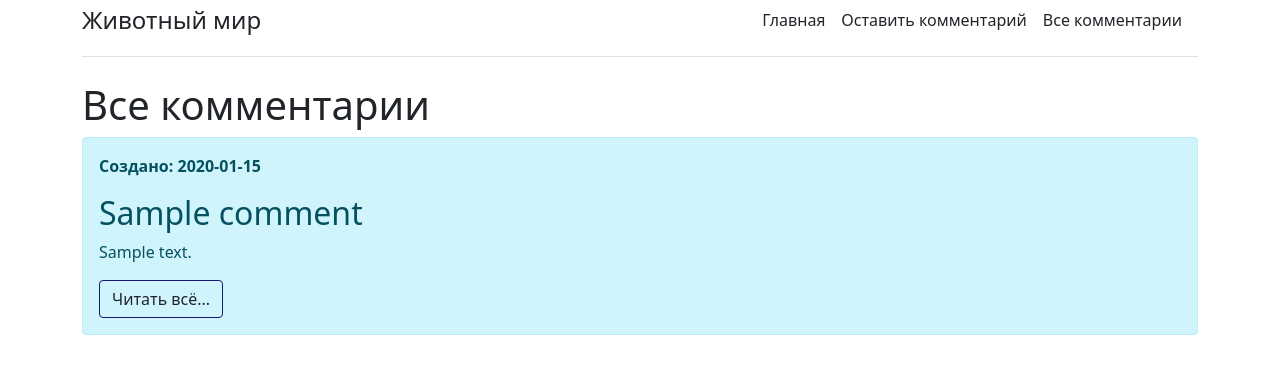
After one commit to OlgaSergeevna22/Flasksite, a Flask app: page /all_comments in a window 1280 px wide. The commit adds this page. Shown: the top 374 px of the page. Run offline with Flask 2, Linux system fonts and the light colour scheme; tables that the repository leaves empty hold one stand-in row (values such as "Sample post").

Commit message:
add_comments

```diff
--- a/app.py
+++ b/app.py
@@ -1,4 +1,4 @@
-from flask import Flask, render_template
+from flask import Flask, render_template, request, redirect
 from flask_sqlalchemy import SQLAlchemy
 from datetime import datetime
 
@@ -7,6 +7,7 @@ app.config['SQLALCHEMY_DATABASE_URI'] = 'sqlite:///animal.db'
 app.config['QLALCHEMY_TRACK_MODIFICATIONS'] = False
 db = SQLAlchemy(app)
 
+
 class Comment(db.Model):
     id = db.Column(db.Integer, primary_key=True)
     title = db.Column(db.String(50), nullable=False)
@@ -14,34 +15,57 @@ class Comment(db.Model):
     date = db.Column(db.DateTime, default=datetime.now)
 
     def __repr__(self):
-        return '<Article %r' % self.id
+        return '<Comment %r' % self.id
 
 
-@app.route('/comment')
-def comment():
-    return render_template('comment.html')
+@app.route('/comment',  methods=['POST', 'GET'])
+def create_comment():
+    if request.method == 'POST':
+        title = request.form['title']
+        text = request.form['text']
 
+        comment = Comment(title=title, text=text)
+
+        try:
+            db.session.add(comment)
+            db.session.commit()
+            return redirect('/all_comments')
+        except:
+            return 'Произошла ошибка'
+    else:
+        return render_template('comment.html')
+
+
+@app.route('/all_comments')
+def all_comments():
+    comments = Comment.query.order_by(Comment.date.desc()).all()
+    return render_template('all_comments.html', comments=comments)
 
 
 @app.route('/')
 def index():
     return render_template('index.html')
 
+
 @app.route('/main-1')
 def main_1():
     return render_template('main1.html')
+
 
 @app.route('/main-2')
 def main_2():
     return render_template('main2.html')
 
+
 @app.route('/main-3')
 def main_3():
     return render_template('main3.html')
 
+
 @app.route('/main-4')
 def main_4():
     return render_template('main4.html')
+
 
 @app.route('/main-5')
 def main_5():
--- /dev/null
+++ b/templates/all_comments.html
@@ -0,0 +1,25 @@
+{%extends 'base.html'%}
+
+{%block title%}
+Все комментарии
+{%endblock%}
+
+{%block body%}
+<div class="container">
+    <h1>Все комментарии</h1>
+    {%if comments|length>0 %}
+    {%for el in comments%}
+    <div class="alert alert-info">
+        <p><b>Создано: {{el.date.date()}}</b></p>
+        <h2>{{el.title}}</h2>
+        <p>{{el.text}}</p>
+        <a href="/comments/{{el.id}}" class="btn btn.warning" style=" border: 1px solid MidnightBlue " >Читать всё...</a>
+    </div>
+
+    {%endfor%}
+    {%else%}
+    <p>Комментарий на сайте нет</p>
+    {%endif%}
+</div>
+
+{%endblock%}
--- a/templates/base.html
+++ b/templates/base.html
@@ -14,9 +14,8 @@
         </a>
         <nav class="d-inline-flex mt-2 mt-md-0 ms-md-auto">
             <a class="me-3 py-2 text-dark text-decoration-none" href="/">Главная</a>
-            <a class="me-3 py-2 text-dark text-decoration-none" href="/comment">Отзывы</a>
-            <a class="me-3 py-2 text-dark text-decoration-none" href="#">Support</a>
-            <a class="py-2 text-dark text-decoration-none" href="#">Pricing</a>
+            <a class="me-3 py-2 text-dark text-decoration-none" href="/comment">Оставить комментарий</a>
+            <a class="me-3 py-2 text-dark text-decoration-none" href="/all_comments">Все комментарии</a>
         </nav>
     </div>
 </div>
--- a/templates/comment.html
+++ b/templates/comment.html
@@ -1,12 +1,12 @@
 {%extends 'base.html'%}
 
 {%block title%}
-Комментарии
+Добавить комментарий
 {%endblock%}
 
 {%block body%}
 <h1 class="container">Оставьте комментарий</h1>
-<form class="container">
+<form method="post" class="container">
     <input type="text" name="title" id="title" class="container form-control" placeholder="Введите заголовок комментария"><br>
     <textarea name="text" id="text" class="container form-control" placeholder="Введите Ваш комментарий"></textarea><br>
     <input type="submit" class="btn btn-success" value="Добавить">
```
